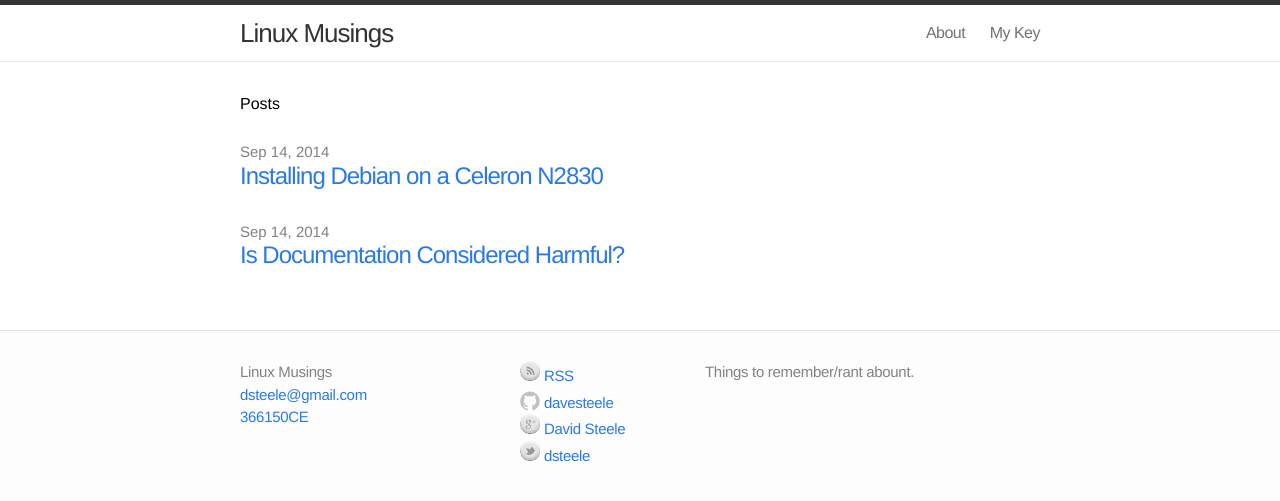
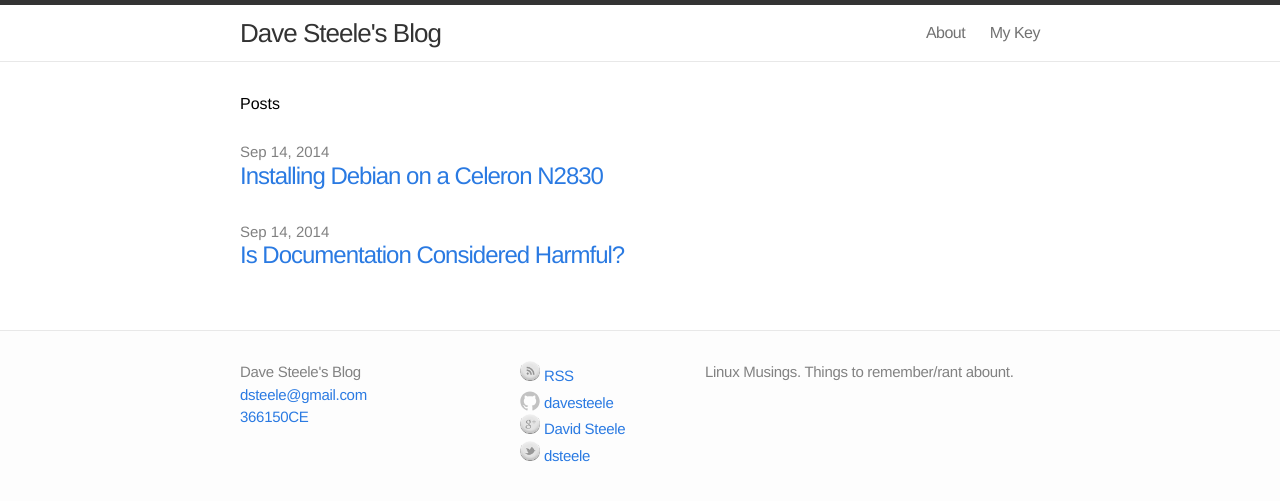
Before and after one commit to davesteele/davesteele.github.io, a Jekyll site: the page built from index.html, in a window 1280 px wide. Shown: the top 501 px of the page. Built offline with Jekyll 4.4.1, drawn with Linux system fonts in a browser that asks for light colours.

Commit message:
Retitle the blog

```diff
--- a/_config.yml
+++ b/_config.yml
@@ -1,7 +1,7 @@
 # Site settings
-title: Linux Musings
+title: Dave Steele's Blog
 email: dsteele@gmail.com
-description: "Things to remember/rant abount."
+description: "Linux Musings. Things to remember/rant abount."
 baseurl: ""
 url: "http://davesteele.github.io/"
 twitter_username: dsteele
```
